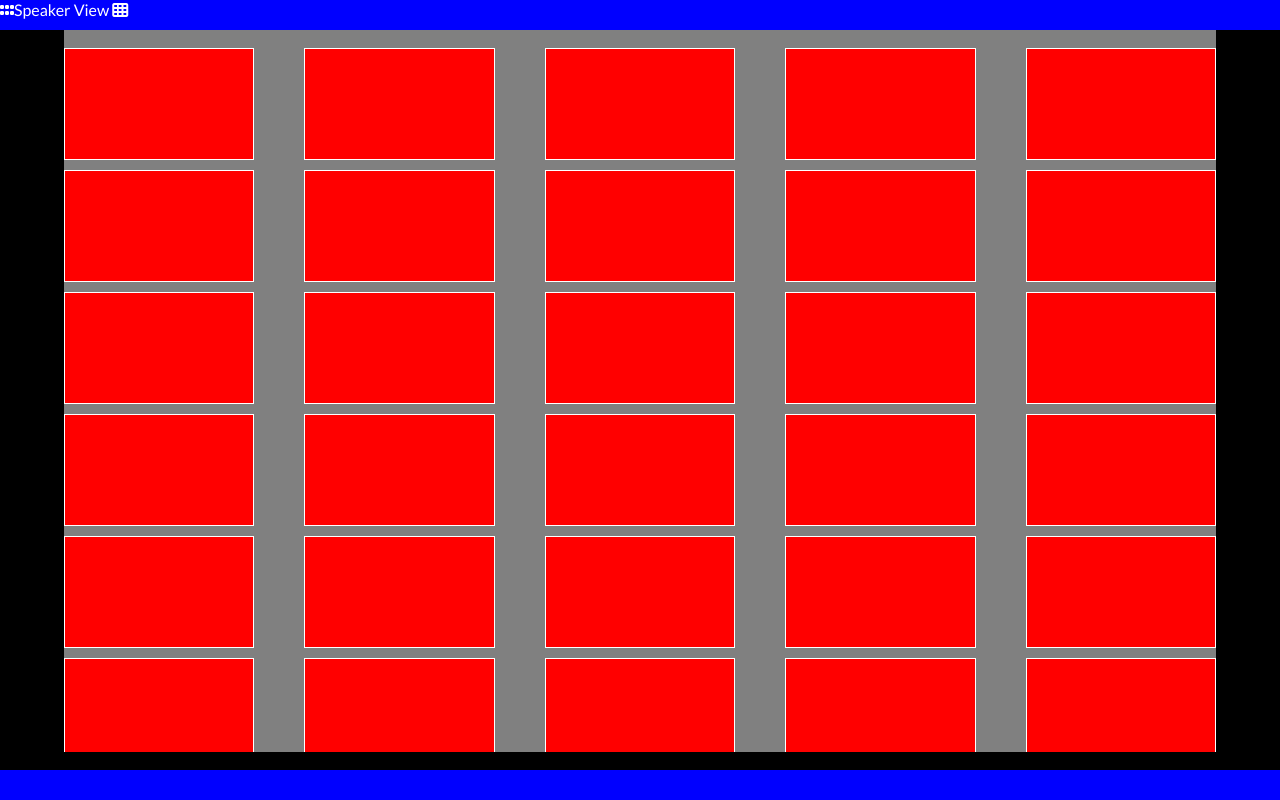
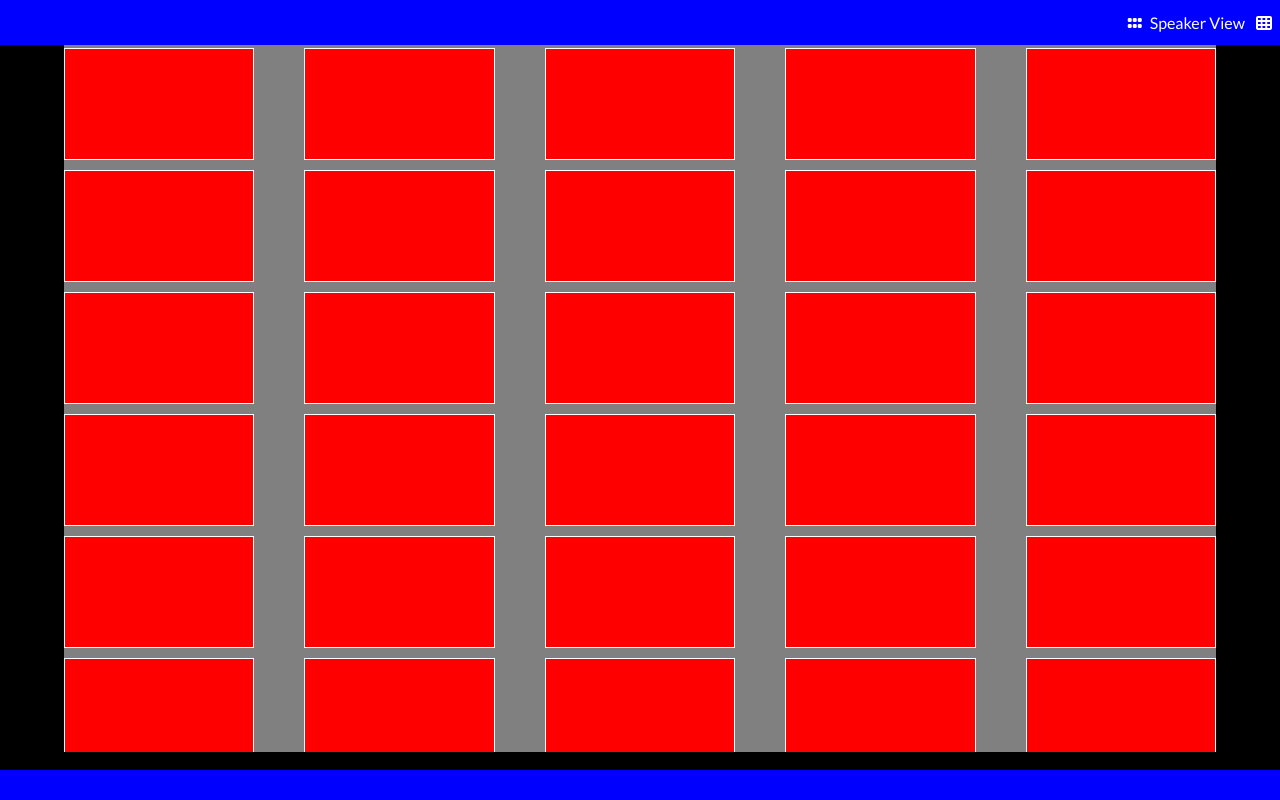
Before and after one commit to TommasoGalistu/html-css-zoom, a plain HTML site: page index.html in a window 1280 px wide. Drawn offline with Linux system fonts and the light colour scheme.

Commit message:
fine header

```diff
--- a/css/style.css
+++ b/css/style.css
@@ -13,14 +13,23 @@ body{
     background-color: black;
 }
 
+/* inizio header */
 header{
-    height: 30px;
+    height: 45px;
     width: 100%;
     position: fixed;
     z-index: 100;
+    display: flex;
+    justify-content: flex-end;
+    align-items: center;
     /* debug */
     background-color: blue;
 }
+
+i{
+    padding: 0 0.5rem;
+}
+
 
 main{
     width: 90%;
```
